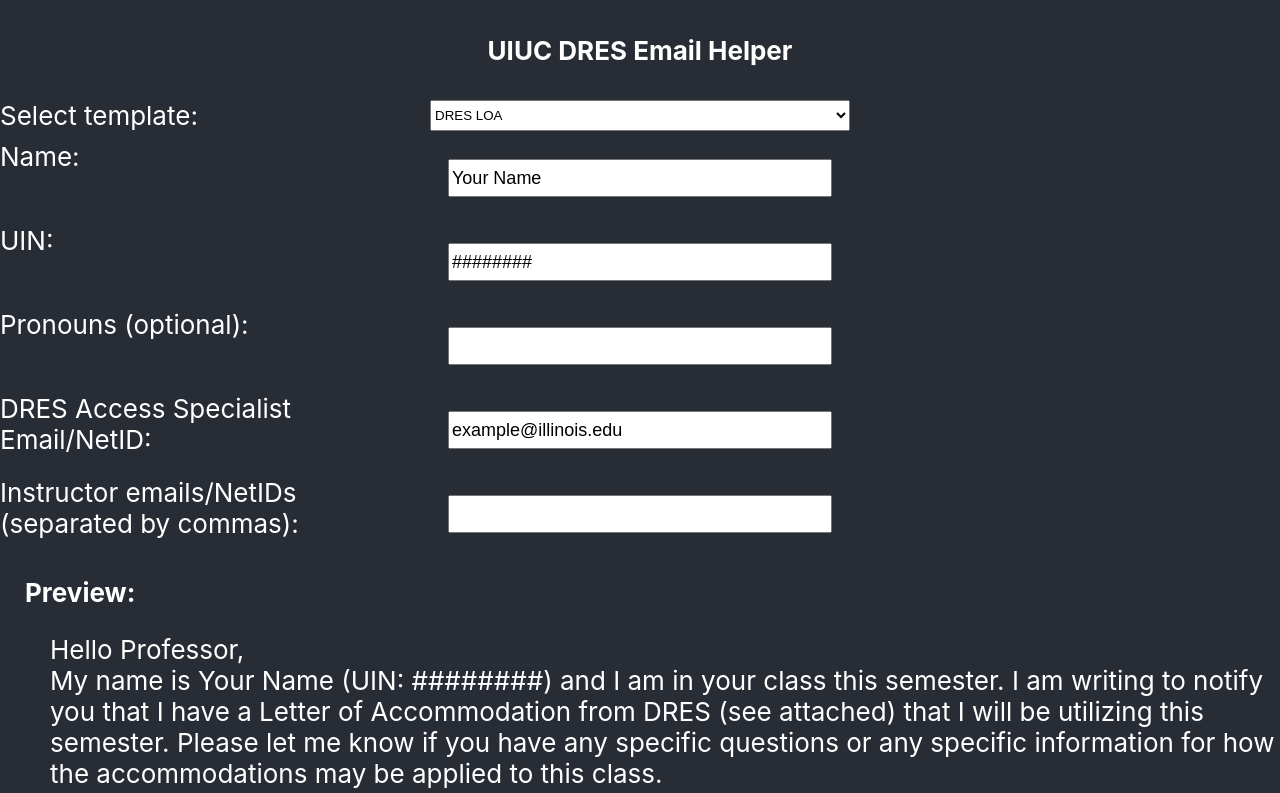
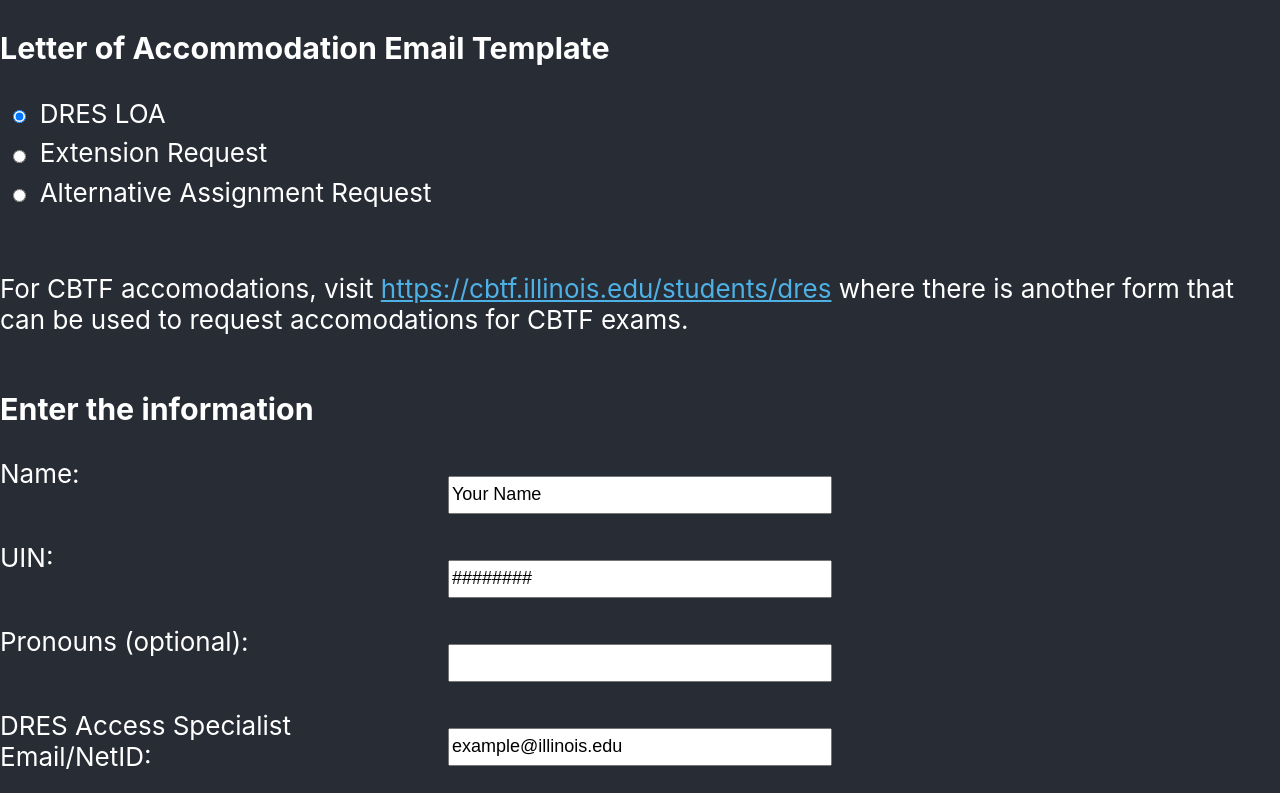
Before and after one commit to drshika/dres-emailer-templates, a React (Create React App) app: page / in a window 1280 px wide. Shown: the top 793 px of the page. Built offline with nearby package versions, Linux system fonts and the light colour scheme.

Commit message:
Add note about CBTF and improve templates a bit

```diff
--- a/src/components/LoAForm.js
+++ b/src/components/LoAForm.js
@@ -37,6 +37,8 @@
 
   const emailOutro = `
 ${TWO_NEW_LINES}
+I’ve also CCed my Access Specialist on this email too if you have any questions.
+${TWO_NEW_LINES}
 Best,${NEW_LINE}
 ${studentName}${NEW_LINE}
 ${pronouns}${NEW_LINE}
@@ -51,13 +53,11 @@
     "Extension Request": `
 I am reaching out to request an extension for the assignment due insert date as a result of an exacerbation of my disability.
 I would like to request an extension for this assignment to insert date and time.
-I’ve also CCed my Access Specialist on this email too if you have any questions.
 `,
     "Alternative Assignment Request": `
 I am sending this email to let you know that I am not able to attend class for disability related reasons.
 If you can, please provide an alternative assignment, and if you have any questions, feel free to ask!
 If you would like, I can meet with you to discuss any material missed in class.
-I have also CCed my Access Specialist on this email so they can help answer any questions too.
 `
   };
 
@@ -67,16 +67,29 @@
 
   return (
     <>
-      <h4> UIUC DRES Email Helper</h4>
+      <h3>Letter of Accommodation Email Template</h3>
+      {Object.keys(templates).map((template, index) => (
+          <div key={index}>
+            <input
+              type="radio"
+              id={template}
+              name="emailTemplate"
+              value={template}
+              checked={selectedTemplate === template}
+              onChange={() => setSelectedTemplate(template)}
+            />
+            <label htmlFor={template}>{template}</label>
+          </div>
+        ))}
+
+      <br />
+
+      <p>
+        For CBTF accomodations, visit <a href="https://cbtf.illinois.edu/students/dres" target="_blank">https://cbtf.illinois.edu/students/dres</a> where there is another form that can be used to request accomodations for CBTF exams.
+      </p>
+
+      <h3>Enter the information</h3>
       <form>
-        <label htmlFor="template">Select template: </label>
-        <select value={selectedTemplate} onChange={(e) => setSelectedTemplate(e.target.value)}>
-          {Object.keys(templates).map((template) => (
-            <option value={template}>{template}</option>
-          ))}
-        </select>
-        <br />
-
         <label htmlFor="student_name">Name: </label>
         <input
           type="text"
@@ -115,7 +128,7 @@
         />
         <br />
 
-        <label for="access_email">
+        <label htmlFor="access_email">
           Instructor emails/NetIDs (separated by commas):{" "}
         </label>
         <input
@@ -132,14 +145,15 @@
         <strong>Preview: </strong>
       </p>
       <div style={{ padding: "0px 0px 0px 50px" }}>
-        {previewText.map((line) => (
-          <div>{line}</div>
-        ))}{" "}
+        {previewText.map((line, index) => (
+          <p key={index}>{line}</p>
+        ))}
+
       </div>
 
       <p style={{ padding: "0px 0px 0px 25px" }}>
         <a href={mailToLink} target="_blank" rel="noopener noreferrer">
-          Open in Email Client
+          Open in Email Application (mailto link)
         </a>
       </p>
 
```
